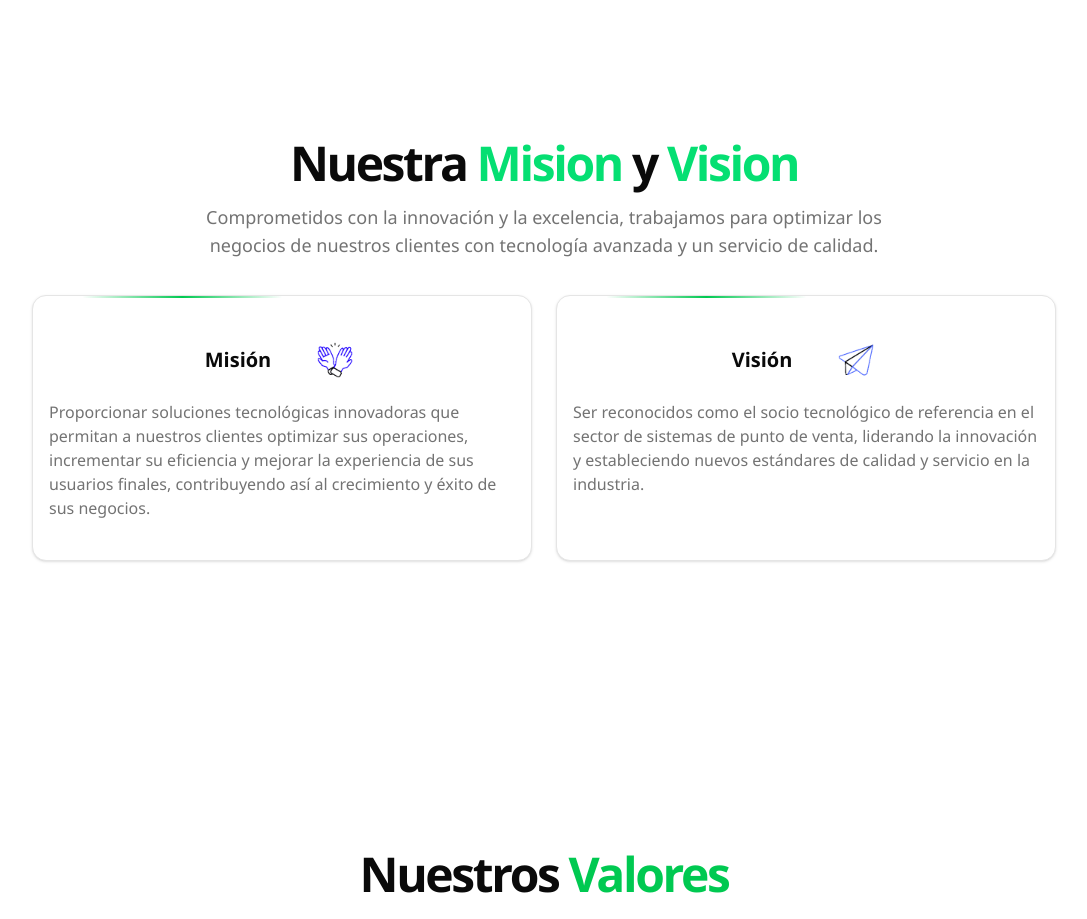
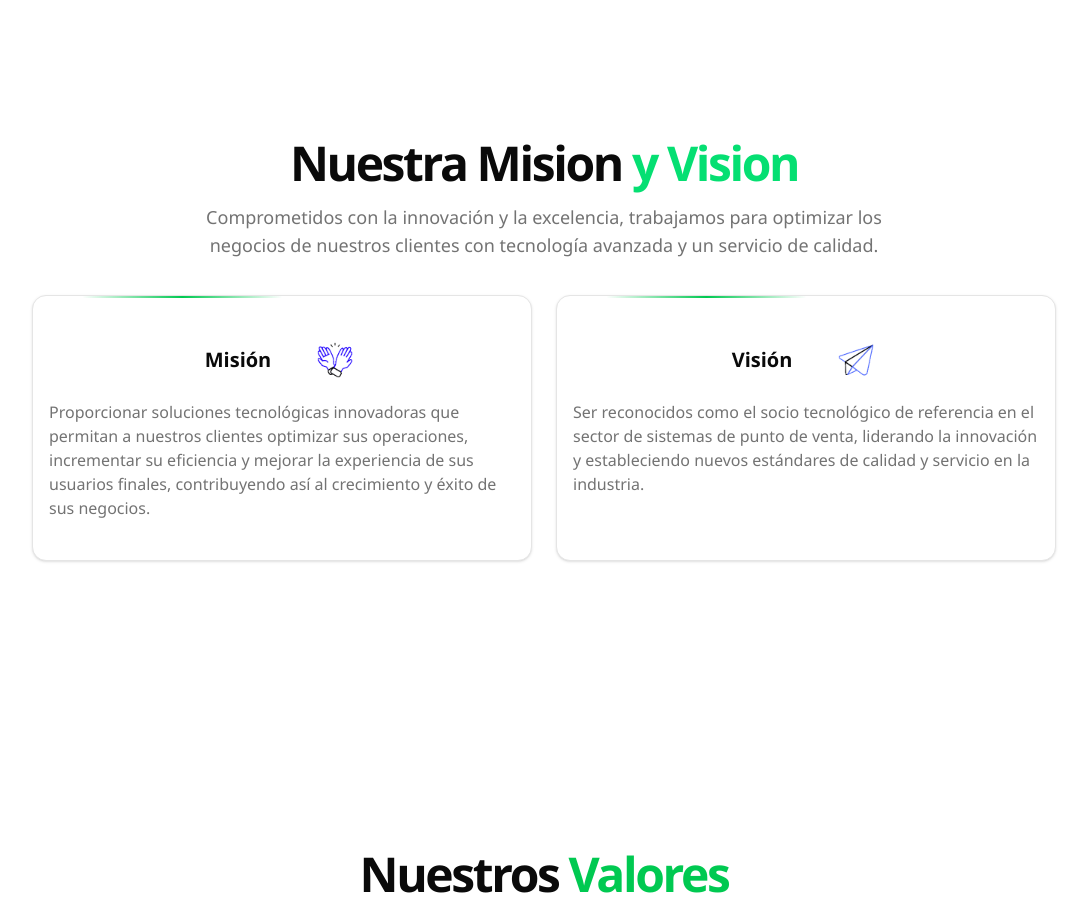
Before and after one commit to JoseSanchez90/intellipos-web-2025, a Next.js app: page /nosotros in a window 1280 px wide. Shown: the part 860-1779 px from the top of the page, without its empty margins (96-1183 px from the left). Built offline with nearby package versions, Linux system fonts and the light colour scheme; a web font is replaced by a local one.

Commit message:
update mision y vision

```diff
--- a/app/(routes)/nosotros/page.tsx
+++ b/app/(routes)/nosotros/page.tsx
@@ -82,7 +82,7 @@ const About = () => {
                 <div className="w-full h-full flex flex-col justify-center items-center">
                     <div className="flex flex-col items-center justify-center">
                         <div className="p-5 bg-opacity-50 rounded-l text-center max-w-3xl">
-                            <h1 className="font-bold tracking-tighter text-3xl md:text-5xl">Nuestra <span className="text-green-400 font-bold">Mision</span> y <span className="text-green-400 font-bold">Vision</span></h1>
+                            <h1 className="font-bold tracking-tighter text-3xl md:text-5xl">Nuestra Mision <span className="text-green-400 font-bold">y Vision</span></h1>
                             <p className="mt-4 text-muted-foreground md:text-lg">Comprometidos con la innovación y la excelencia, trabajamos para optimizar los negocios de nuestros clientes con tecnología avanzada y un servicio de calidad.</p>
                         </div>
                     </div>
```
